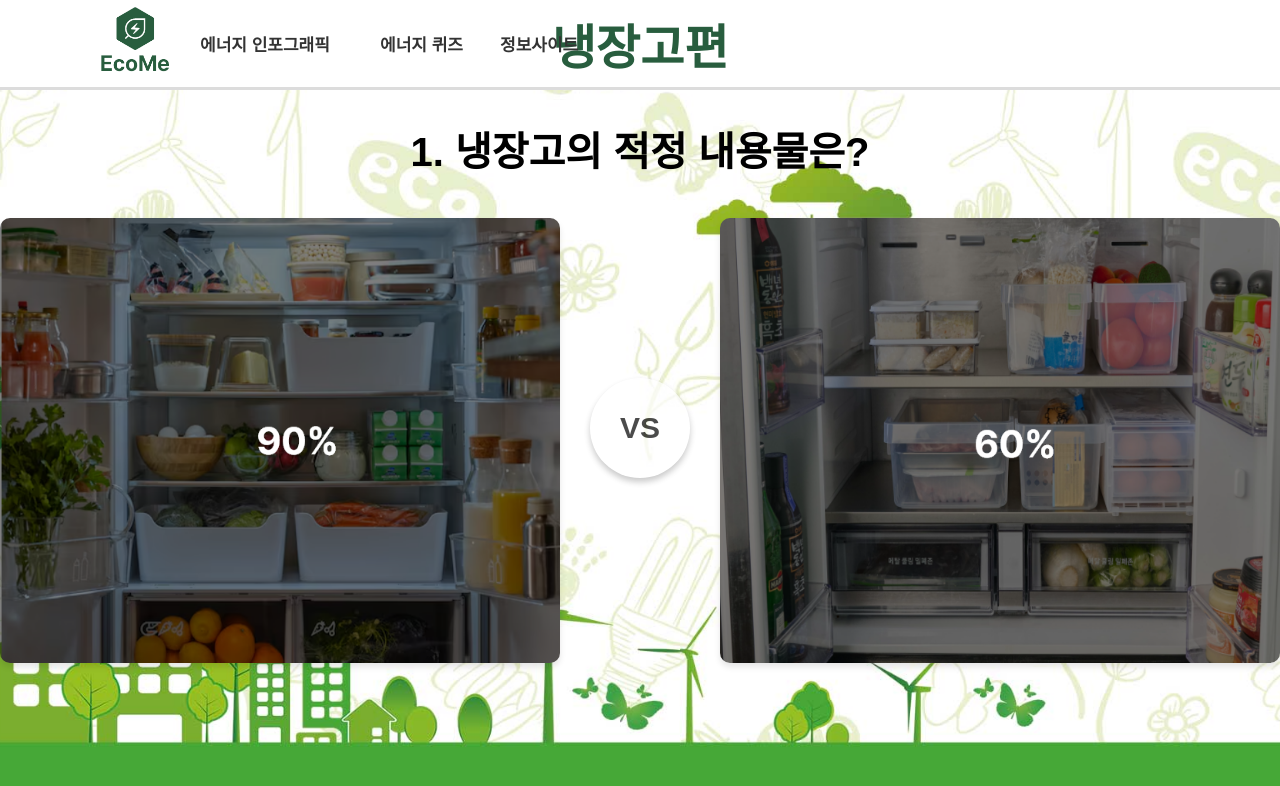
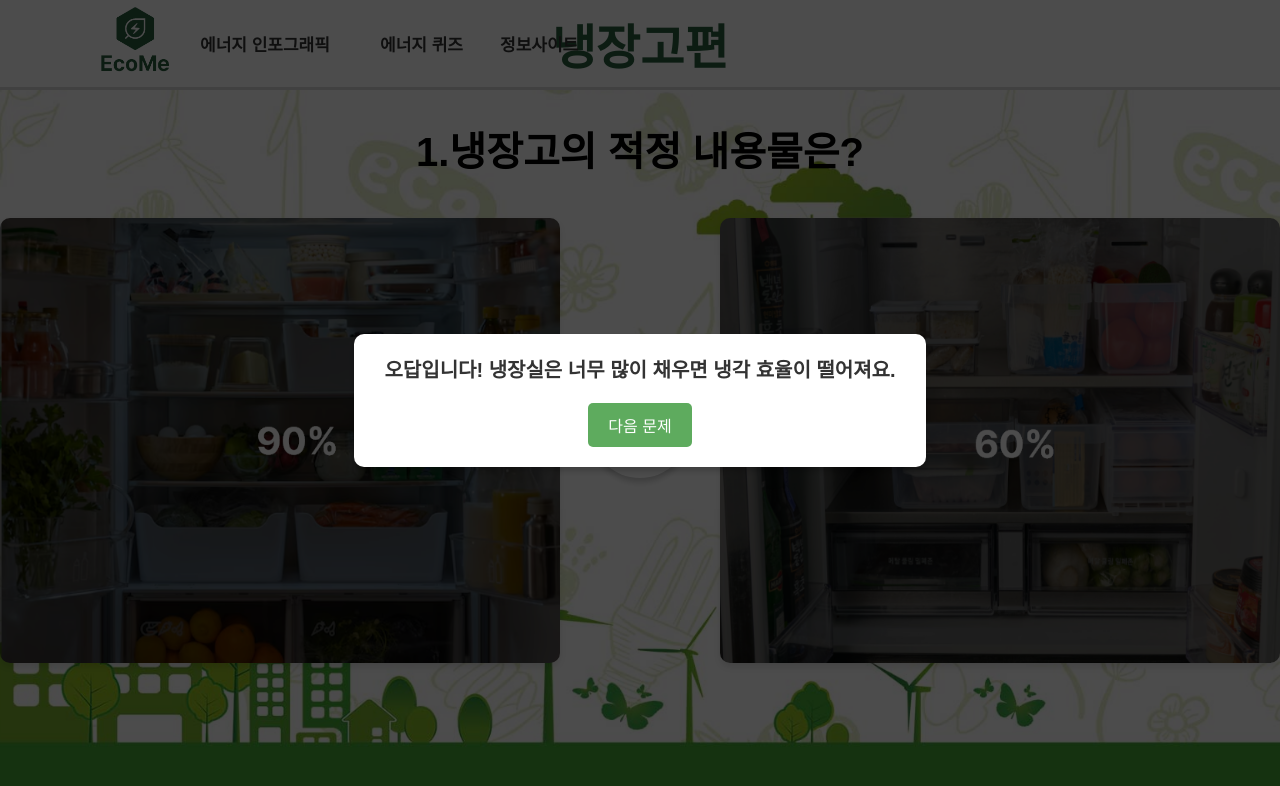
Before and after one commit to gunoo-p/ecome, a plain HTML site: page index.html in a window 1280 px wide. Both pictures are taken after a click on the picture 280 px from the left and 440 px from the top of the page. Drawn offline with Linux system fonts and the light colour scheme.

Commit message:
modify 11.27

```diff
--- a/index.html
+++ b/index.html
@@ -6,6 +6,7 @@
     <title>냉장고 적정 내용물</title>
     <link rel="stylesheet" href="styles.css" />
     <script async src="https://www.googletagmanager.com/gtag/js?id=G-FH2ZMMFC4X"></script>
+    <script src="script.js"></script>
   </head>
   <body>
     <div class="container">
@@ -22,69 +23,47 @@
         </div>
       </header>
 
-
       <!-- 비교 섹션 -->
-      <h2 class="subtitle">1. 냉장고의 적정 내용물은?</h2>
+      <h2 class="subtitle">냉장고의 적정 내용물은?</h2>
 <div class="comparison">
-          <!-- 왼쪽 이미지 -->
   <div class="image-container">
-            <img src="/img/quiz1.png" alt="90% 채워진 냉장고" onclick="recordAnswer('refrigerator_1', 'X')" class="fridge-image" />
+    <img
+      src=""
+      alt="왼쪽 이미지"
+      class="fridge-image"
+    />
   </div>
-
-          <!-- VS -->
   <div class="vs-container">
     <div class="vs-box">
       <p>VS</p>
     </div>
   </div>
-
-          <!-- 오른쪽 이미지 -->
   <div class="image-container">
-            <img src="/img/quiz2.png" alt="60% 채워진 냉장고"  id="success-img" class="fridge-image" onclick="recordAnswer('refrigerator_1', 'O')"/>
+    <img
+      src=""
+      alt="오른쪽 이미지"
+      class="fridge-image"
+    />
+  </div>
+</div>
 <div id="popupOverlay" class="popup-overlay hidden">
   <div class="popup-content">
-                  <p>정답입니다! <br/>
-                    냉장실의 가장 적절한 음식물 보관 비율은 60~70% 입니다. <br/>
-                   Tip.반대로 냉동실은 80~90%로 채우는게 에너지 절약에 더 도움이 된다고 합니다!</p>
-                  <button id="closePopup">닫기</button>
+    <p id="popupMessage"></p>
+    <button id="closePopup">다음 문제</button>
   </div>
 </div>
         </div>
       </div>
     </div>
-
     <script>
-      // 요소 선택
-      const successImg = document.getElementById('success-img');
-      const popupOverlay = document.getElementById('popupOverlay');
-      const closePopup = document.getElementById('closePopup');
-
-      // 이미지 클릭 시 팝업 표시
-      successImg.addEventListener('click', () => {
-        popupOverlay.classList.remove('hidden');
-      });
-
-      // 닫기 버튼 클릭 시 팝업 숨김
-      closePopup.addEventListener('click', () => {
-        popupOverlay.classList.add('hidden');
-      });
-
       // GA4 초기화 코드
       window.dataLayer = window.dataLayer || [];
-      function gtag(){dataLayer.push(arguments);}
-      gtag('js', new Date());
+      function gtag() {
+        dataLayer.push(arguments);
+      }
+      gtag("js", new Date());
 
-      gtag('config', 'G-FH2ZMMFC4X');
-
-      // 답변 기록 함수
-      function recordAnswer(questionId, answer) {
-        gtag('event', 'quiz_answer', {
-          'event_category': 'OX_Quiz', // 카테고리 설정
-          'event_label': questionId,   // 문제 ID
-          'value': answer              // 선택한 답 (O/X)
-        });
-        console.log(`Question: ${questionId}, Answer: ${answer} sent to GA4.`);
-      }
+      gtag("config", "G-FH2ZMMFC4X");
     </script>
   </body>
 </html>
--- a/script.js
+++ b/script.js
@@ -1,8 +1,85 @@
+const quizData = [
+  {
+    id: "refrigerator_1",
+    subtitle: "1.냉장고의 적정 내용물은?",
+    imgLeft: "/img/refrigerator_quiz1-1.png",
+    imgRight: "/img/refrigerator_quiz1-2.png",
+    correctAnswer: "O",
+    correctMessage: "정답입니다! 60~70%만 채우는 게 좋습니다!",
+    incorrectMessage: "오답입니다! 냉장실은 너무 많이 채우면 냉각 효율이 떨어져요.",
+  },
+  {
+    id: "refrigerator_2",
+    subtitle: "2.냉장고의 문을 자주 여닫는게 좋다?",
+    imgLeft: "/img/refrigerator_quiz2-1.png",
+    imgRight: "/img/refrigerator_quiz2-2.png",
+    correctAnswer: "X",
+    correctMessage: "정답입니다! 60~70%만 채우는 게 좋습니다!",
+    incorrectMessage: "오답입니다! 냉장실은 너무 많이 채우면 냉각 효율이 떨어져요.",
+  },
+  // ... 계속해서 추가
+];
+
+let currentQuizIndex = 0;
+
+function loadQuiz() {
+  const quiz = quizData[currentQuizIndex];
+
+  // 제목 변경
+  document.querySelector(".subtitle").textContent = quiz.subtitle;
+
+  // 이미지 변경
+  const images = document.querySelectorAll(".fridge-image");
+  images[0].src = quiz.imgLeft;
+  images[0].setAttribute("onclick", `recordAnswer('${quiz.id}', 'X')`);
+  images[1].src = quiz.imgRight;
+  images[1].setAttribute("onclick", `recordAnswer('${quiz.id}', 'O')`);
+}
+
 function recordAnswer(questionId, answer) {
-    gtag('event', 'quiz_answer', {
-      'event_category': 'OX_Quiz',
-      'event_label': questionId,
-      'value': answer
-    });
-    console.log(`Question: ${questionId}, Answer: ${answer} sent to GA4.`);
+  const quiz = quizData.find((q) => q.id === questionId);
+  const isCorrect = quiz.correctAnswer === answer;
+
+  // Google Analytics 기록
+  gtag("event", questionId, {
+    event_category: "OX_Quiz",
+    event_label: questionId,
+    value: answer,
+  });
+
+  console.log(`Question: ${questionId}, Answer: ${answer}, Correct: ${isCorrect}`);
+
+  // 팝업 메시지 설정
+  const popupMessage = document.getElementById("popupMessage");
+  const popupOverlay = document.getElementById("popupOverlay");
+
+  if (isCorrect) {
+    popupMessage.textContent = quiz.correctMessage;
+  } else {
+    popupMessage.textContent = quiz.incorrectMessage;
   }
+  // 팝업 표시
+  popupOverlay.classList.remove("hidden");
+
+  // 팝업 닫기 및 다음 문제로 이동
+  document.getElementById("closePopup").addEventListener("click", () => {
+    const popupOverlay = document.getElementById("popupOverlay");
+    popupOverlay.classList.add("hidden");
+
+    // 다음 문제로 이동
+    nextQuiz();
+  });
+}
+
+function nextQuiz() {
+  currentQuizIndex++;
+
+  if (currentQuizIndex < quizData.length) {
+    loadQuiz(); // 다음 문제 로드
+  } else {
+    alert("모든 퀴즈를 완료했습니다!");
+    // 최종 화면 표시 또는 다른 동작 수행
+  }
+}
+
+document.addEventListener("DOMContentLoaded", loadQuiz);
--- a/styles.css
+++ b/styles.css
@@ -74,7 +74,7 @@ body {
   margin: 0 auto; /* 가운데 정렬 */
   text-align: center; /* 텍스트 가운데 정렬 */
   font-size: 3em;
-  color: #285D3E;
+  color: #285d3e;
 }
 
 .header .divider {
@@ -88,7 +88,7 @@ body {
 .bg {
   width: 100%;
   height: 100%;
-	border-top: 2px solid #dcdcdc;
+  border-top: 2px solid #dcdcdc;
 }
 /* 부제목 */
 .subtitle {
@@ -132,7 +132,8 @@ body {
 .vs-box {
   width: 100px;
   height: 100px;
-  background-color: rgb(255,255,255); opacity : 0.7;
+  background-color: rgb(255, 255, 255);
+  opacity: 0.7;
   border-radius: 50%;
   display: flex;
   justify-content: center;
@@ -146,7 +147,6 @@ body {
   color: black;
   margin: 0;
 }
-
 
 .popup-overlay {
   position: fixed;
@@ -175,7 +175,9 @@ body {
   font-weight: bold;
   margin-bottom: 20px;
 }
-
+.popup-overlay.hidden {
+  display: none;
+}
 .popup-content button {
   padding: 10px 20px;
   font-size: 16px;
@@ -193,3 +195,11 @@ body {
 .hidden {
   display: none;
 }
+
+.succ {
+  color: #ff7043;
+}
+
+.diff {
+  color: #3941af;
+}
```
Also changed, not shown: img/refrigerator_quiz1-1.png (renamed from img/quiz1.png), img/refrigerator_quiz1-2.png (renamed from img/quiz2.png), img/refrigerator_quiz2-1.png (added), img/refrigerator_quiz2-2.png (added). Lines whose indentation alone changed are shown as unchanged.
